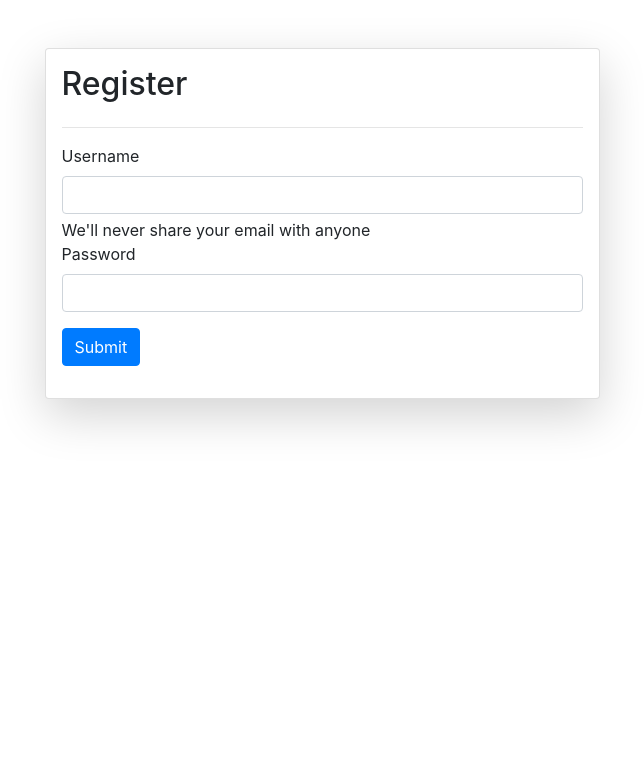
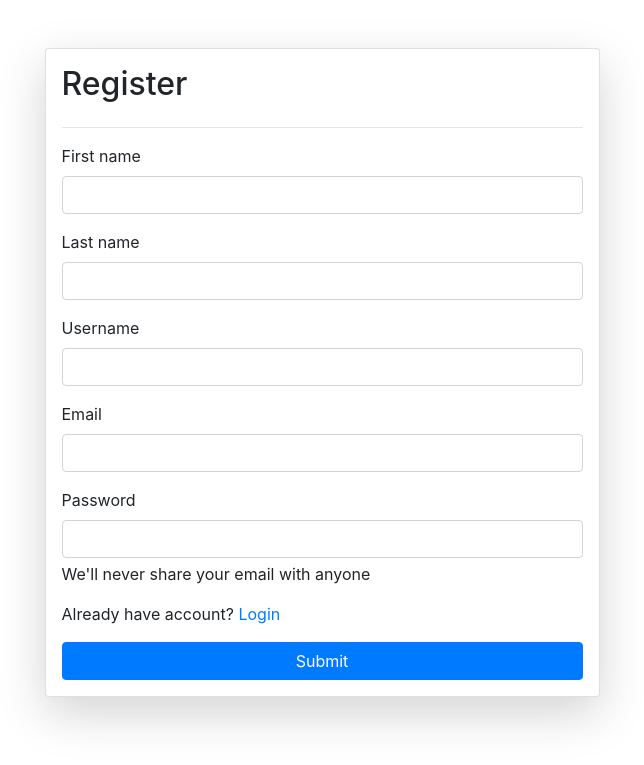
Before and after one commit to Altamash20/My_backend_DigitalLibrary, a Django app: page /auth/register/ in a window 1280 px wide. Shown: the top 765 px of the page, without its empty margins (318-962 px from the left). Run offline with Django 4.2, Linux system fonts and the light colour scheme.

Commit message:
Register and Login of Users

```diff
--- a/backend/auth_app/admin.py
+++ b/backend/auth_app/admin.py
@@ -1,3 +1,6 @@
 from django.contrib import admin
+from auth_app.models import Books, Review
 
 # Register your models here.
+admin.site.register(Books)
+admin.site.register(Review)
--- a/backend/auth_app/templates/register.html
+++ b/backend/auth_app/templates/register.html
@@ -7,12 +7,6 @@
         {% csrf_token %}
         <h2>Register</h2>
         <hr>
-
-        <div class="mb-3">
-            <label for="exampleInputEmail1" class="form-label">Username</label>
-            <input type="email" class="form-control" id="exampleInputEmail1" aria-describedby="emailHelp">
-            <div id="emailHelp" class="form-text">We'll never share your email with anyone</div>
-            <div class="mb-3">
         <div>
             <meta charset="utf-8">
             <meta name="viewport" content="width=device-width, initial-scale=1">
@@ -21,12 +15,31 @@
             <script src="https://cdn.jsdelivr.net/npm/popper.js@1.16.1/dist/umd/popper.min.js"></script>
             <script src="https://cdn.jsdelivr.net/npm/bootstrap@4.6.2/dist/js/bootstrap.bundle.min.js"></script>
         </div>
-                <label for="exampleInputPassword1" class="form-label">Password</label>
-                <input type="password" class="form-control" id="exampleInputPassword1">
+        <div class="mb-3">
+            <label for="exampleFirstName" class="form-label">First name</label>
+            <input type="text" class="form-control" name="first_name" id="exampleFirstName">
+        </div>
+        <div class="mb-3">
+                <label for="exampleInputLastname" class="form-label">Last name</label>
+                <input type="text" class="form-control" name="last_name" id="exampleLastName">
+        </div>
+        <div class="mb-3">
+            <label for="exampleInputUsername" class="form-label">Username</label>
+            <input type="text" class="form-control" name="username"id="exampleUserName1">
+        </div>
+        <div class="mb-3">
+            <label for="exampleInputEmail" class="form-label">Email</label>
+            <input type="email" class="form-control" name="email"id="exampleEmail1" aria-describedby="emailHelp">
+        </div>
+        <div class="mb-3">
+            <label for="exampleInputPassword" class="form-label">Password</label>
+            <input type="password" class="form-control" name="password" id="exampleInputPassword1">
+            <div class="form-text">We'll never share your email with anyone</div>
         </div>
 
+        <p> Already have account? <a href='/auth/login'>Login</a></p>
+
         <button type="submit" class="btn btn-primary">Submit</button>
-        </div>
     </form>
 </div>
 
--- a/backend/auth_app/views.py
+++ b/backend/auth_app/views.py
@@ -1,10 +1,37 @@
-from django.shortcuts import render
+from django.shortcuts import render, redirect
 from django.contrib.auth.forms import UserCreationForm
-from django.contrib.auth import login, logout
+from django.contrib.auth.models import User
 
 # Create your views here.
 
 def register_page(request):
+
+    if request.method == "POST":
+        first_name = request.POST.get('first_name')
+        last_name = request.POST.get('last_name')
+        username = request.POST.get('username')
+        email = request.POST.get('email')
+        password = request.POST.get('password')
+
+
+        user = User.objects.filter(username=username)
+
+        if user.exists():
+            return redirect('/register/')
+
+        user = User.objects.create(
+            first_name = first_name,
+            last_name = last_name,
+            username = username,
+            email = email
+            # password = password # save password as it is
+        )
+
+        user.set_password(password)
+        user.save()
+
+        return redirect('/register')
+
     return render(request, 'register.html')
 
 
```
Also changed, not shown: backend/auth_app/models.py (+32 -1 lines), backend/auth_app/templates/login.html (+9 -9 lines), backend/auth_app/migrations/0001_initial.py (added), backend/auth_app/migrations/0002_books_review_delete_book_management.py (added), backend/auth_app/migrations/0003_alter_books_genre.py (added), backend/db.sqlite3. Lines whose indentation alone changed are shown as unchanged.
